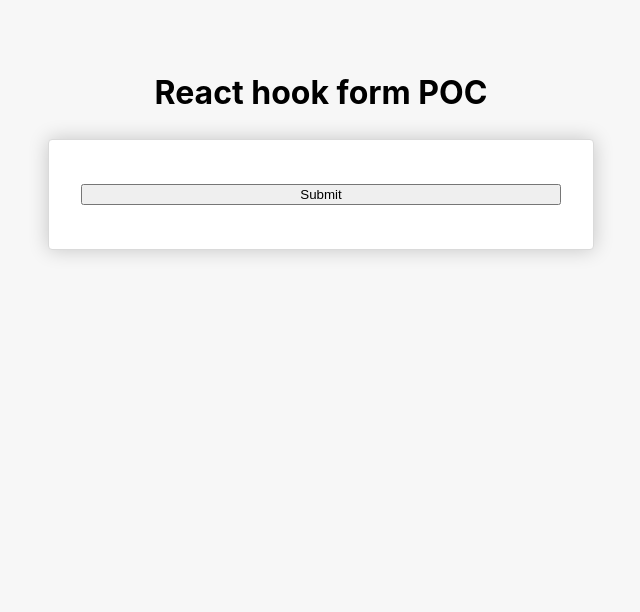
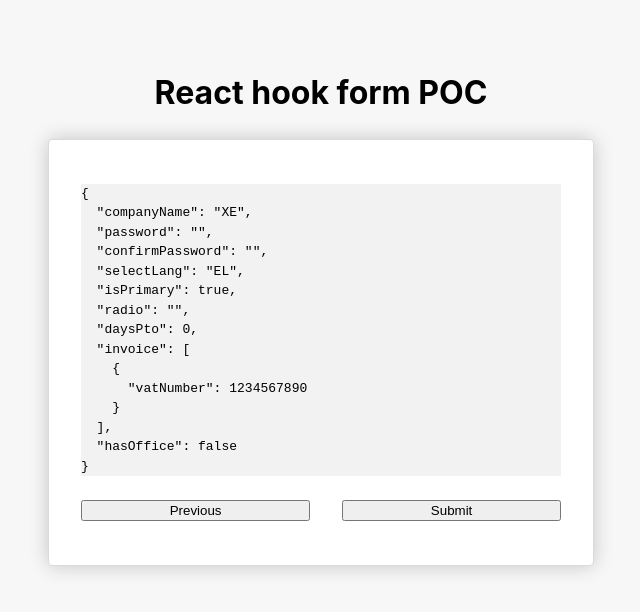
Before and after one commit to JasonTrib/poc-react-hook-form, a React (Vite) app: page /jobs/step-3 in a window 1280 px wide. Shown: the top 612 px of the page, without its empty margins (319-959 px from the left). Built offline with nearby package versions, Linux system fonts and the light colour scheme.

Commit message:
form navigation and data persistence

```diff
--- a/src/FormStep1.tsx
+++ b/src/FormStep1.tsx
@@ -1,14 +1,16 @@
 import { DevTool } from "@hookform/devtools";
 import { zodResolver } from "@hookform/resolvers/zod";
-import { useEffect } from "react";
+import { useContext, useEffect } from "react";
 import { SubmitHandler, useFieldArray, useForm } from "react-hook-form";
 import { useNavigate } from "react-router-dom";
 import { radioOptions, selectLangOptions } from "./data/data";
+import { JobsFormContext } from "./routes/Jobs";
 import "./styles/form.css";
 import FormSchema, { FormSchemaT } from "./validations/FormSchema";
 
 function FormStep1() {
   const navigate = useNavigate();
+  const { formData, setFormData } = useContext(JobsFormContext);
   const {
     register,
     unregister,
@@ -19,22 +21,7 @@ function FormStep1() {
     watch,
   } = useForm<FormSchemaT>({
     resolver: zodResolver(FormSchema),
-    defaultValues: {
-      companyName: "XE",
-      password: "",
-      confirmPassword: "",
-      selectLang: "EL",
-      isPrimary: true,
-      radio: "",
-      daysPto: 0,
-      invoice: [
-        {
-          vatNumber: 1234567890,
-        },
-      ],
-      hasOffice: false,
-      address: undefined,
-    },
+    defaultValues: formData,
     // shouldUnregister: true,
     // mode: "onBlur",
     // mode: "onChange",
@@ -46,7 +33,7 @@ function FormStep1() {
   });
 
   const onSubmit: SubmitHandler<FormSchemaT> = (data) => {
-    console.log("Submitted:", data);
+    setFormData(data);
     navigate("../step-2");
   };
   const handleReset = () =>
@@ -68,8 +55,6 @@ function FormStep1() {
       unregister("address");
     }
   }, [unregister, officeFieldValue]);
-
-  console.log("rendered:", errors);
 
   return (
     <>
--- a/src/FormStep2.tsx
+++ b/src/FormStep2.tsx
@@ -1,22 +1,29 @@
 import { DevTool } from "@hookform/devtools";
+// import { useContext } from "react";
 import { SubmitHandler, useForm } from "react-hook-form";
 import { useNavigate } from "react-router-dom";
+// import { JobsFormContext } from "./routes/Jobs";
 import "./styles/form.css";
 import { FormSchemaT } from "./validations/FormSchema";
 
 function FormStep2() {
   const navigate = useNavigate();
+  // const { formData, setFormData } = useContext(JobsFormContext);
   const { handleSubmit, control } = useForm<FormSchemaT>();
 
   const onSubmit: SubmitHandler<FormSchemaT> = (data) => {
-    console.log("Submitted:", data);
     navigate("../step-3");
   };
 
   return (
     <>
       <form onSubmit={handleSubmit(onSubmit)} className="form">
-        <button type="submit">Next</button>
+        <div className="nav">
+          <button type="button" onClick={() => navigate("../step-1")}>
+            Previous
+          </button>
+          <button type="submit">Next</button>
+        </div>
       </form>
       <DevTool control={control} />
     </>
--- a/src/FormStep3.tsx
+++ b/src/FormStep3.tsx
@@ -1,22 +1,31 @@
 import { DevTool } from "@hookform/devtools";
+import { useContext } from "react";
 import { SubmitHandler, useForm } from "react-hook-form";
 import { useNavigate } from "react-router-dom";
+import { JobsFormContext } from "./routes/Jobs";
 import "./styles/form.css";
 import { FormSchemaT } from "./validations/FormSchema";
 
 function FormStep3() {
   const navigate = useNavigate();
+  const { formData } = useContext(JobsFormContext);
   const { handleSubmit, control } = useForm<FormSchemaT>();
 
   const onSubmit: SubmitHandler<FormSchemaT> = (data) => {
-    console.log("Submitted:", data);
     navigate("/");
   };
 
   return (
     <>
       <form onSubmit={handleSubmit(onSubmit)} className="form">
-        <button type="submit">Submit</button>
+        <pre style={{ background: "hsl(0deg 0% 0% / 5%)" }}>{JSON.stringify(formData, null, 2)}</pre>
+
+        <div className="nav">
+          <button type="button" onClick={() => navigate("../step-2")}>
+            Previous
+          </button>
+          <button type="submit">Submit</button>
+        </div>
       </form>
       <DevTool control={control} />
     </>
--- a/src/data/data.ts
+++ b/src/data/data.ts
@@ -1,3 +1,20 @@
+export const defaultFieldData = {
+  companyName: "XE",
+  password: "",
+  confirmPassword: "",
+  selectLang: "EL",
+  isPrimary: true,
+  radio: "",
+  daysPto: 0,
+  invoice: [
+    {
+      vatNumber: 1234567890,
+    },
+  ],
+  hasOffice: false,
+  address: undefined,
+};
+
 export const selectLangOptions = ["EL", "EN", "ES", "FR"] as const;
 
 export const radioOptions = ["AM", "FM"] as const;
--- a/src/main.tsx
+++ b/src/main.tsx
@@ -1,24 +1,21 @@
 import React from "react";
 import ReactDOM from "react-dom/client";
+import { createBrowserRouter, RouterProvider } from "react-router-dom";
 import FormStep1 from "./FormStep1";
 import FormStep2 from "./FormStep2";
 import FormStep3 from "./FormStep3";
+import Jobs from "./routes/Jobs";
+import Root from "./routes/Root";
 import "./styles/index.css";
-import Root from "./routes/Root";
-import { createBrowserRouter, Link, RouterProvider } from "react-router-dom";
 
 const router = createBrowserRouter([
   {
     path: "/",
-    element: (
-      <Link to={"jobs/step-1"}>
-        <h2 style={{ textAlign: "center" }}>Begin</h2>
-      </Link>
-    ),
+    element: <Root />,
   },
   {
     path: "/jobs",
-    element: <Root />,
+    element: <Jobs />,
     children: [
       {
         path: "step-1",
--- /dev/null
+++ b/src/routes/Jobs.tsx
@@ -0,0 +1,19 @@
+import { createContext, useState } from "react";
+import { Outlet } from "react-router-dom";
+import { defaultFieldData } from "../data/data";
+import "../styles/index.css";
+
+export const JobsFormContext = createContext(null);
+
+export default function Jobs() {
+  const [state, setState] = useState(defaultFieldData);
+
+  return (
+    <JobsFormContext.Provider value={{ formData: state, setFormData: setState }}>
+      <div className="app">
+        <h1>React hook form POC</h1>
+        <Outlet />
+      </div>
+    </JobsFormContext.Provider>
+  );
+}
--- a/src/routes/Root.tsx
+++ b/src/routes/Root.tsx
@@ -1,11 +1,10 @@
-import { Outlet } from "react-router-dom";
+import { Link } from "react-router-dom";
 import "../styles/index.css";
 
 export default function Root() {
   return (
-    <div className="app">
-      <h1>React hook form POC</h1>
-      <Outlet />
-    </div>
+    <Link to={"jobs/step-1"}>
+      <h2 style={{ textAlign: "center" }}>Begin</h2>
+    </Link>
   );
 }
--- a/src/styles/form.css
+++ b/src/styles/form.css
@@ -17,3 +17,12 @@
     color: red;
     font-size: 12px;
 }
+
+.nav {
+    display: flex;
+    column-gap: 32px;
+}
+
+.nav button {
+    flex-grow: 1;
+}
```
